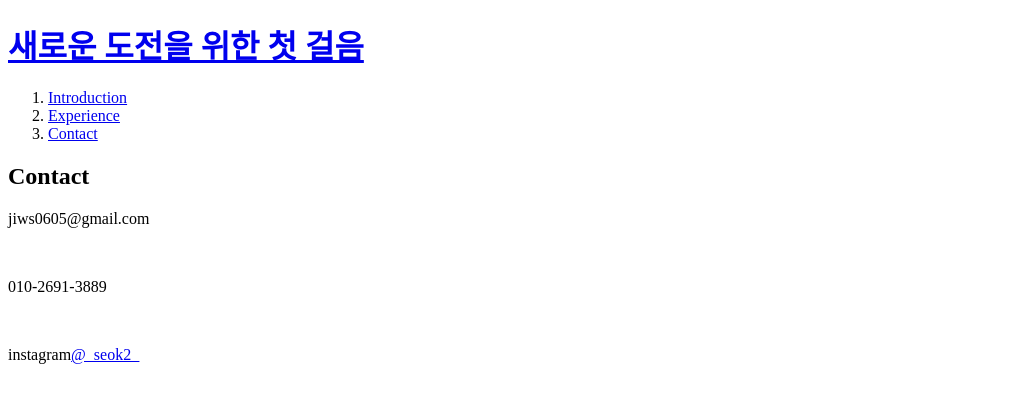
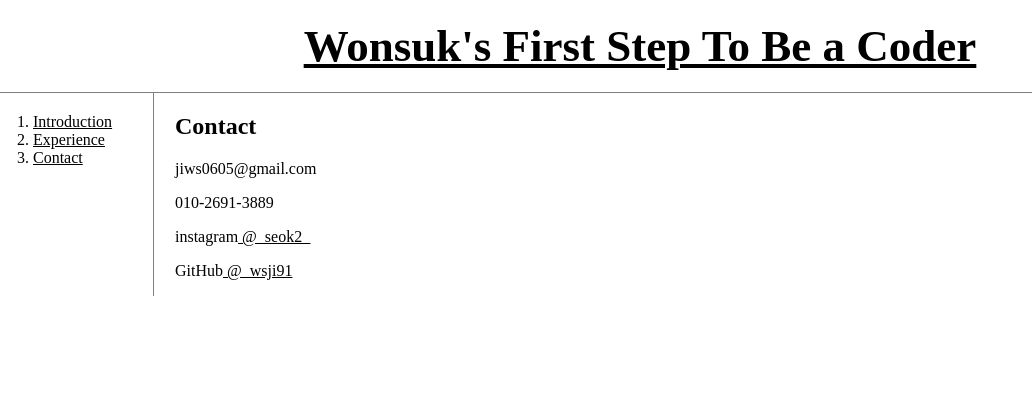
Before and after one commit to wsji91/wonsuk-ji, a plain HTML site: page 3.html in a window 1280 px wide. Shown: the whole page, without its empty margins (0-1032 px from the left). Drawn offline with Linux system fonts and the light colour scheme.

Commit message:
Update 3.html

```diff
--- a/3.html
+++ b/3.html
@@ -3,18 +3,25 @@
 <head>
   <title>Wonsuk's First Step To Be a Coder</title>
   <meta charset="utf-8">
+  <link rel="stylesheet" href="style.css">
 </head>
 <body>
-  <h1><a href="index.html">새로운 도전을 위한 첫 걸음</a></h1>
+  <h1><a href="index.html">Wonsuk's First Step To Be a Coder</a></h1>
+  <div id="grid">
   <ol>
     <li><a href="1.html">Introduction</a></li>
     <li><a href="2.html">Experience</a></li>
     <li><a href="3.html">Contact</a></li>
   </ol>
-  <h2> Contact </h2>
-  <p>jiws0605@gmail.com</p><br>
-  <p>010-2691-3889</p><br>
-  <p> instagram<a href="https://www.instagram.com/_seok2_/"
-    target="_blank" title="지원석의 Instagram">@_seok2_</a></p>
+  <div id="article">
+    <h2> Contact </h2>
+    <p>jiws0605@gmail.com</p>
+    <p>010-2691-3889</p>
+    <p> instagram<a href="https://www.instagram.com/_seok2_/"
+      target="_blank" title="지원석의 Instagram"> @_seok2_</a></p>
+    <p> GitHub<a href="https://github.com/wsji91"
+      target="_blank" title="지원석의 GitHub"> @_wsji91</a></p>
+  </div>
+</div>
 </body>
 </html>
```
